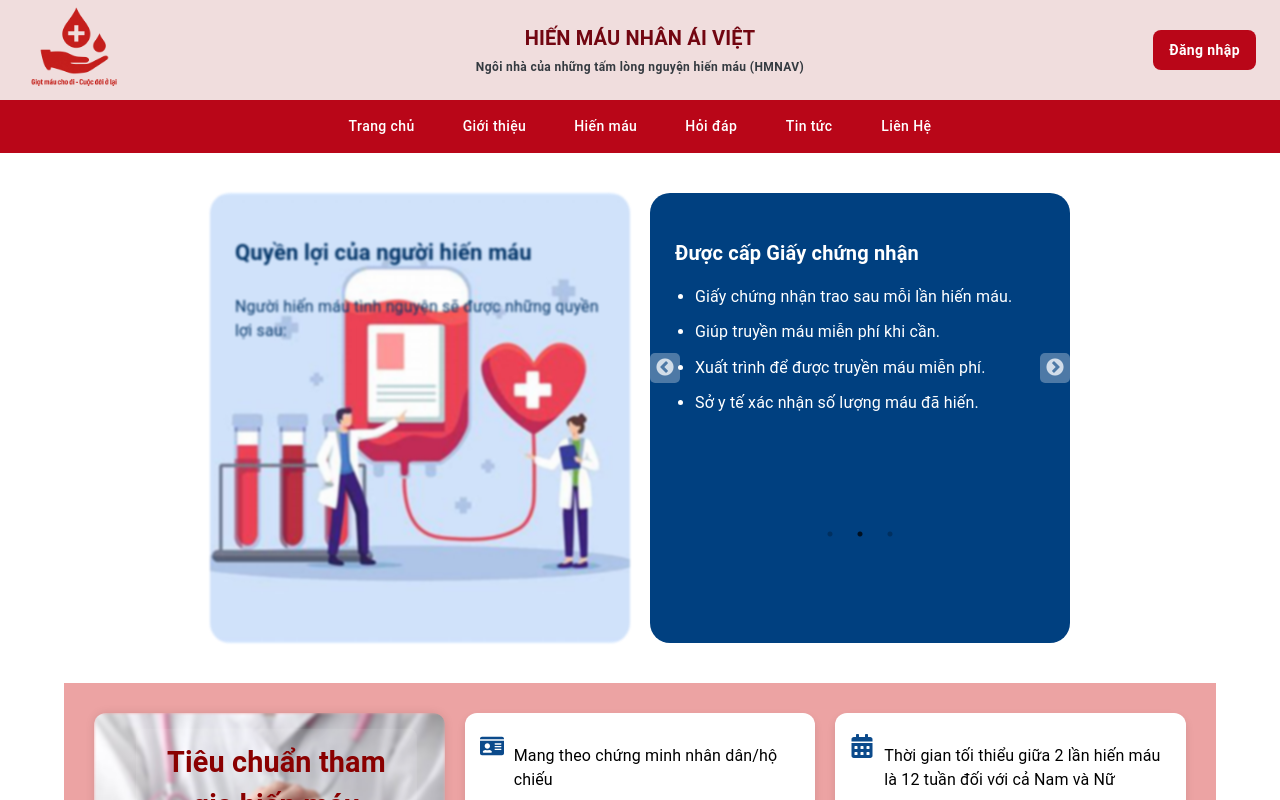
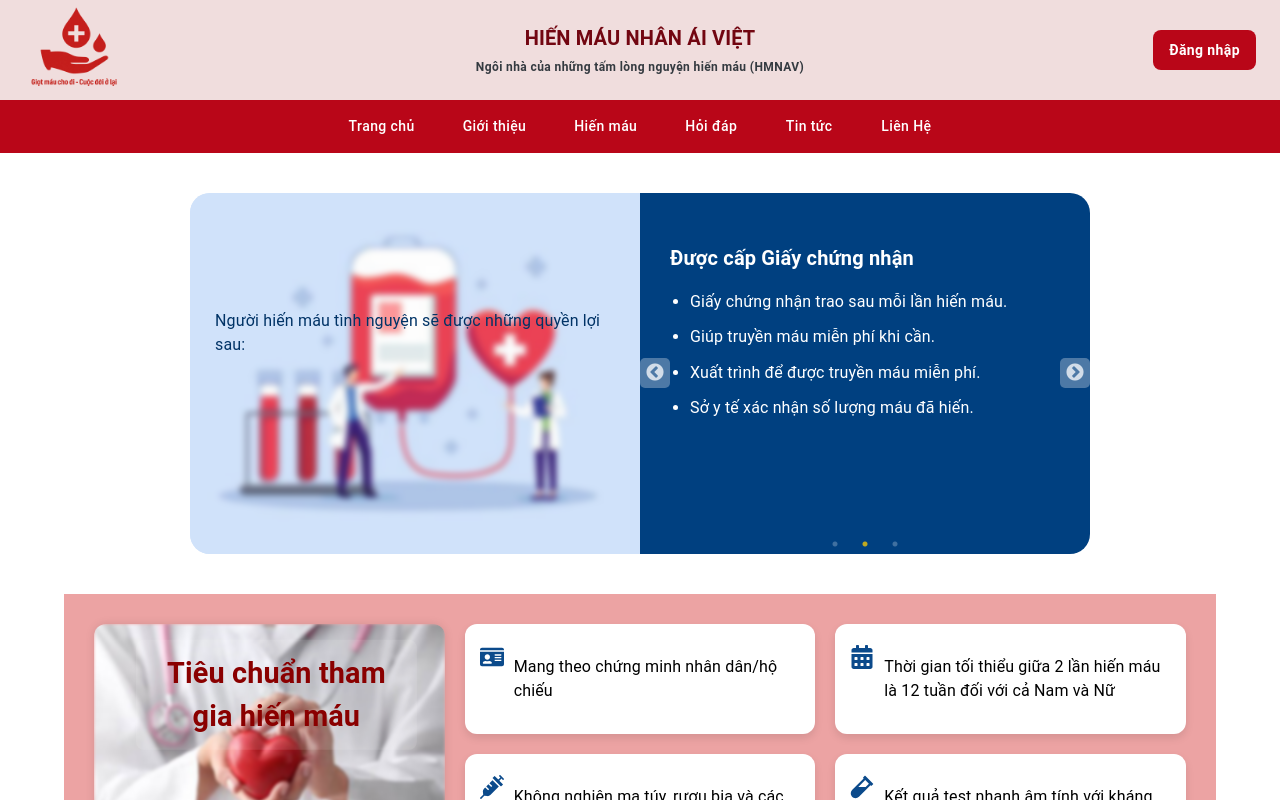
Before and after one commit to Huukha182624/Blood_donationFE, a React (Vite) app: page /hien-mau in a window 1280 px wide. Shown: the top 800 px of the page. Built offline with nearby package versions, Linux system fonts and the light colour scheme.

Commit message:
Update DonorBenefit.css

```diff
--- a/src/components/DonorBenefit.css
+++ b/src/components/DonorBenefit.css
@@ -1,60 +1,75 @@
 .slider-container {
     display: flex;
     justify-content: center;
-    /* Căn giữa ngang */
-    align-items: center;
-    /* Căn giữa dọc nếu cần */
+    align-items: stretch;
     max-width: 900px;
-    /* Giảm chiều rộng tổng thể */
     margin: 40px auto;
-    gap: 20px;
+    flex-wrap: wrap;
 }
 
-.left-column,
-.right-column {
+/* Cột trái */
+.left-column {
+    position: relative;
     flex: 1;
-    max-width: 420px;
-    /* Đảm bảo hai cột bằng nhau */
-    min-height: 450px;
-    /* Đặt chiều cao tối thiểu */
-    border-radius: 20px;
+    max-width: 50%;
     padding: 25px;
-    box-sizing: border-box;
-}
-
-.left-column {
+    color: #003366;
     background-image: url('/heart.jpg');
-    /* ← tên file trong public */
+    /* Đảm bảo ảnh trong public/ */
     background-size: cover;
     background-position: center;
     background-repeat: no-repeat;
-
-
-    /* fallback nếu ảnh không load */
-    color: #003366;
+    border-top-left-radius: 20px;
+    border-bottom-left-radius: 20px;
+    border-right: 0;
+    /* Loại bỏ viền phải */
     display: flex;
     flex-direction: column;
     justify-content: flex-start;
-    padding: 25px;
-    border-radius: 20px;
-    filter: blur(1px);
-
+    overflow: hidden;
 }
 
-.left-column h2 {
-    font-size: 22px;
-    margin-bottom: 10px;
-    color: #003366;
+/* Lớp mờ */
+.left-column::before {
+    content: "";
+    position: absolute;
+    inset: 0;
+    background: inherit;
+    filter: blur(3px);
+    z-index: 1;
+    transform: scale(1.05);
 }
 
+/* Nội dung chữ nằm trên lớp mờ */
+.left-column h1,
 .left-column p {
-    font-size: 16px;
-    margin-bottom: 20px;
+    position: relative;
+    z-index: 2;
 }
 
+/* Cột phải */
 .right-column {
+    flex: 1;
+    max-width: 50%;
     background-color: #004080;
-    color: #fff;
+    color: white;
+    padding: 25px;
+    border-top-right-radius: 20px;
+    border-bottom-right-radius: 20px;
+    display: flex;
+    flex-direction: column;
+    justify-content: center;
+}
+
+/* Đảm bảo không có khoảng trắng giữa 2 cột */
+.left-column,
+.right-column {
+    margin: 0;
+}
+
+/* Slide */
+.slide-content {
+    padding: 5px;
 }
 
 .slide-content h3 {
@@ -71,13 +86,14 @@
     line-height: 1.6;
 }
 
-/* Tuỳ chọn nút điều hướng */
+/* Slick arrows */
 .slick-prev,
 .slick-next {
     background: rgba(255, 255, 255, 0.3);
     border-radius: 5px;
     width: 30px;
     height: 30px;
+    z-index: 10;
 }
 
 .slick-prev:before,
@@ -85,3 +101,25 @@
     color: white;
     font-size: 20px;
 }
+
+/* Dots */
+.slick-dots li button:before {
+    color: white;
+}
+
+.slick-dots li.slick-active button:before {
+    color: #ffcc00;
+}
+
+/* Responsive */
+@media (max-width: 768px) {
+    .slider-container {
+        flex-direction: column;
+    }
+
+    .left-column,
+    .right-column {
+        max-width: 100%;
+        border-radius: 20px;
+    }
+}
```
